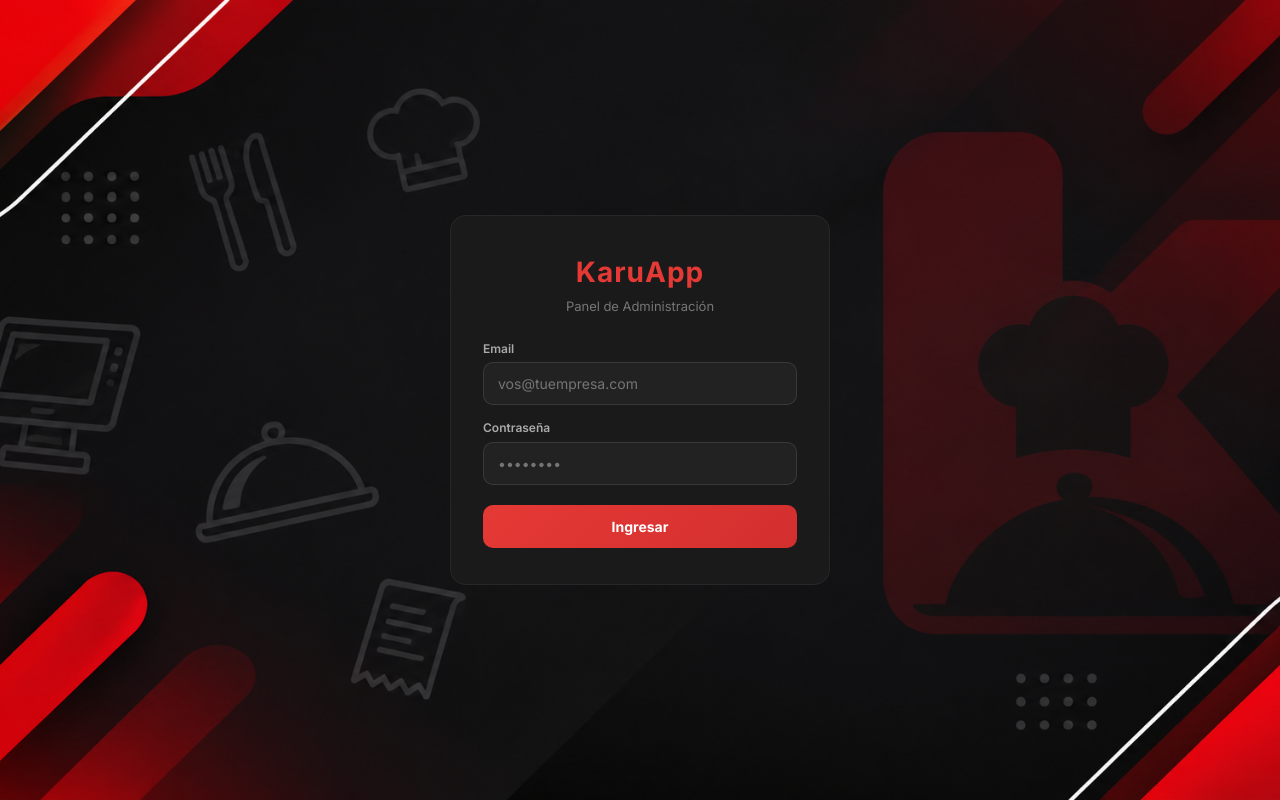
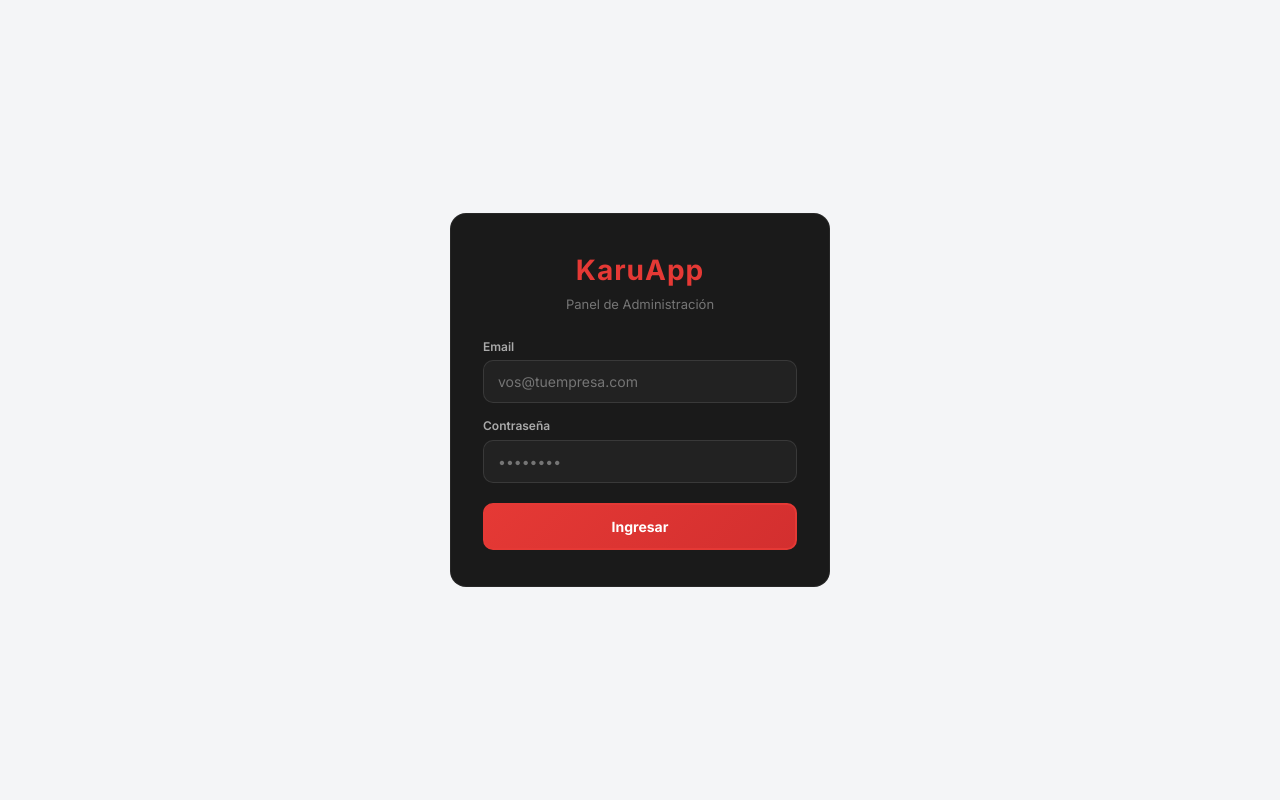
Before and after one commit to Fantonixo23/karuapp, a React (Vite) app in the folder frontend-react/: page /admin/login in a window 1280 px wide. Built offline with nearby package versions, Linux system fonts and the light colour scheme; no server answers.

Commit message:
feat(ui): fondo gris claro y botones con borde rojo sin opacidad

```diff
--- a/frontend-react/src/App.jsx
+++ b/frontend-react/src/App.jsx
@@ -69,7 +69,7 @@ export default function App() {
     return (
       <div style={{
         height: '100vh', display: 'flex', alignItems: 'center', justifyContent: 'center',
-        background: 'transparent', color: '#fff', fontFamily: 'system-ui, sans-serif',
+        background: '#1e1e1e', color: '#fff', fontFamily: 'system-ui, sans-serif',
       }}>
         <div style={{ textAlign: 'center' }}>
           <div style={{
--- a/frontend-react/src/admin/AdminDashboard.jsx
+++ b/frontend-react/src/admin/AdminDashboard.jsx
@@ -111,7 +111,7 @@ export default function AdminDashboard() {
 
 function PantallaCarga() {
   return (
-    <div style={{ minHeight: '100vh', background: 'transparent', color: 'white', display: 'flex', alignItems: 'center', justifyContent: 'center', fontFamily: "'Inter', 'Roboto', sans-serif" }}>
+    <div style={{ minHeight: '100vh', background: '#121212', color: 'white', display: 'flex', alignItems: 'center', justifyContent: 'center', fontFamily: "'Inter', 'Roboto', sans-serif" }}>
       <div style={{ textAlign: 'center' }}>
         <div style={{
           width: '36px', height: '36px', border: '3px solid rgba(229,57,53,0.2)',
@@ -282,7 +282,7 @@ function CardRestaurante({ r, onCambiarPlan }) {
 
 const s = {
   container: {
-    minHeight: '100vh', background: 'transparent', color: 'white',
+    minHeight: '100vh', background: '#121212', color: 'white',
     fontFamily: "'Inter', 'Roboto', sans-serif",
   },
   body: {
--- a/frontend-react/src/admin/AdminRestauranteDetalle.jsx
+++ b/frontend-react/src/admin/AdminRestauranteDetalle.jsx
@@ -378,7 +378,7 @@ export default function AdminRestauranteDetalle() {
 
 function PantallaCarga() {
   return (
-    <div style={{ minHeight: '100vh', background: 'transparent', color: 'white', display: 'flex', alignItems: 'center', justifyContent: 'center', fontFamily: "'Inter', 'Roboto', sans-serif" }}>
+    <div style={{ minHeight: '100vh', background: '#121212', color: 'white', display: 'flex', alignItems: 'center', justifyContent: 'center', fontFamily: "'Inter', 'Roboto', sans-serif" }}>
       <div style={{ textAlign: 'center' }}>
         <div style={{
           width: '36px', height: '36px', border: '3px solid rgba(229,57,53,0.2)',
@@ -481,7 +481,7 @@ function Grid({ cols, children }) {
 
 const s = {
   container: {
-    minHeight: '100vh', background: 'transparent', color: 'white',
+    minHeight: '100vh', background: '#121212', color: 'white',
     fontFamily: "'Inter', 'Roboto', sans-serif",
   },
   body: { maxWidth: '800px', margin: '0 auto', padding: '20px' },
--- a/frontend-react/src/admin/AdminUsuarios.jsx
+++ b/frontend-react/src/admin/AdminUsuarios.jsx
@@ -185,7 +185,7 @@ export default function AdminUsuarios() {
 
 function PantallaCarga() {
   return (
-    <div style={{ minHeight: '100vh', background: 'transparent', color: 'white', display: 'flex', alignItems: 'center', justifyContent: 'center', fontFamily: "'Inter', 'Roboto', sans-serif" }}>
+    <div style={{ minHeight: '100vh', background: '#121212', color: 'white', display: 'flex', alignItems: 'center', justifyContent: 'center', fontFamily: "'Inter', 'Roboto', sans-serif" }}>
       <div style={{ textAlign: 'center' }}>
         <div style={{
           width: '36px', height: '36px', border: '3px solid rgba(229,57,53,0.2)',
@@ -268,7 +268,7 @@ function CardUsuario({ u, ocupado, onEstado, onEliminar }) {
 
 const s = {
   container: {
-    minHeight: '100vh', background: 'transparent', color: 'white',
+    minHeight: '100vh', background: '#121212', color: 'white',
     fontFamily: "'Inter', 'Roboto', sans-serif",
   },
   header: {
--- a/frontend-react/src/index.css
+++ b/frontend-react/src/index.css
@@ -4,11 +4,11 @@
 
 :root {
   /* ===== Paleta oficial ===== */
-  --k-bg: #121212;
+  --k-bg: #F4F5F7;
   --k-surface: #1E1E1E;
   --k-primary: #E53935;
-  --k-text: #FFFFFF;
-  --k-text-secondary: #A3A3A3;
+  --k-text: #1F2937;
+  --k-text-secondary: #6B7280;
   --k-success: #22C55E;
   --k-info: #3B82F6;
   --k-warning: #F59E0B;
@@ -90,12 +90,7 @@ body {
   font-size: var(--fs-body);
   font-weight: var(--fw-body);
   line-height: 1.45;
-  background-color: #0b0806;
-  background-image: url('/fondo-karuapp-moderno.png');
-  background-size: cover;
-  background-position: center center;
-  background-repeat: no-repeat;
-  background-attachment: fixed;
+  background-color: var(--k-bg);
   color: var(--k-text);
   font-variant-numeric: tabular-nums;
   -webkit-font-smoothing: antialiased;
@@ -103,7 +98,7 @@ body {
 }
 
 body.dark {
-  background-color: #0b0806;
+  background-color: var(--k-bg);
   color: var(--k-text);
 }
 
@@ -127,6 +122,19 @@ h3 {
 button {
   font-size: var(--fs-button);
   font-weight: var(--fw-button);
+}
+
+button,
+button:disabled,
+button *,
+[style*='cursor: pointer'],
+[style*='cursor:pointer'] {
+  opacity: 1 !important;
+}
+
+button,
+button:disabled {
+  border: 2px solid var(--k-primary) !important;
 }
 
 input,
--- a/frontend-react/src/pages/Inicio.jsx
+++ b/frontend-react/src/pages/Inicio.jsx
@@ -115,7 +115,7 @@ export default function Inicio() {
         <h2 style={{ fontSize: '22px', fontWeight: '700', margin: '20px 0 4px', color: darkMode ? '#fff' : '#1a1a1a' }}>
           {saludo}
         </h2>
-        <p style={{ fontSize: '13px', color: darkMode ? 'rgba(255,255,255,0.5)' : '#888', margin: '0 0 20px' }}>
+        <p style={{ fontSize: '13px', color: '#6B7280', margin: '0 0 20px' }}>
           Selecciona un area para comenzar
         </p>
 
@@ -124,7 +124,7 @@ export default function Inicio() {
             <div style={{
               borderRadius: '14px', padding: '14px', textAlign: 'center',
               border: '1px solid rgba(76,175,80,0.25)',
-              background: darkMode ? 'rgba(76,175,80,0.1)' : 'rgba(76,175,80,0.06)',
+              background: darkMode ? '#1e1e1e' : 'rgba(76,175,80,0.06)',
             }}>
               <div style={{ fontSize: '20px', fontWeight: '700', color: '#22C55E' }}>{formatGuarani(stats.total_hoy)}</div>
               <div style={{ fontSize: '11px', color: darkMode ? 'rgba(255,255,255,0.5)' : '#888', marginTop: '2px' }}>Ventas hoy</div>
@@ -132,7 +132,7 @@ export default function Inicio() {
             <div style={{
               borderRadius: '14px', padding: '14px', textAlign: 'center',
               border: '1px solid rgba(229,57,53,0.25)',
-              background: darkMode ? 'rgba(229,57,53,0.1)' : 'rgba(229,57,53,0.06)',
+              background: darkMode ? '#1e1e1e' : 'rgba(229,57,53,0.06)',
             }}>
               <div style={{ fontSize: '20px', fontWeight: '700', color: '#E53935' }}>{stats.mesas_ocupadas}</div>
               <div style={{ fontSize: '11px', color: darkMode ? 'rgba(255,255,255,0.5)' : '#888', marginTop: '2px' }}>Mesas ocupadas</div>
@@ -140,7 +140,7 @@ export default function Inicio() {
             <div style={{
               borderRadius: '14px', padding: '14px', textAlign: 'center',
               border: '1px solid rgba(33,150,243,0.25)',
-              background: darkMode ? 'rgba(33,150,243,0.1)' : 'rgba(33,150,243,0.06)',
+              background: darkMode ? '#1e1e1e' : 'rgba(33,150,243,0.06)',
             }}>
               <div style={{ fontSize: '20px', fontWeight: '700', color: '#3B82F6' }}>{stats.pedidos_pendientes}</div>
               <div style={{ fontSize: '11px', color: darkMode ? 'rgba(255,255,255,0.5)' : '#888', marginTop: '2px' }}>Pendientes</div>
@@ -171,7 +171,7 @@ export default function Inicio() {
           ))}
         </div>
 
-        <div style={{ textAlign: 'center', padding: '40px 20px 80px', color: darkMode ? 'rgba(255,255,255,0.35)' : '#999' }}>
+        <div style={{ textAlign: 'center', padding: '40px 20px 80px', color: '#6B7280' }}>
           <p style={{ fontSize: '12px', margin: 0 }}>
             ¿Tienes dudas o sugerencias? Contáctenos al <strong>+0992609484</strong>
           </p>
```
